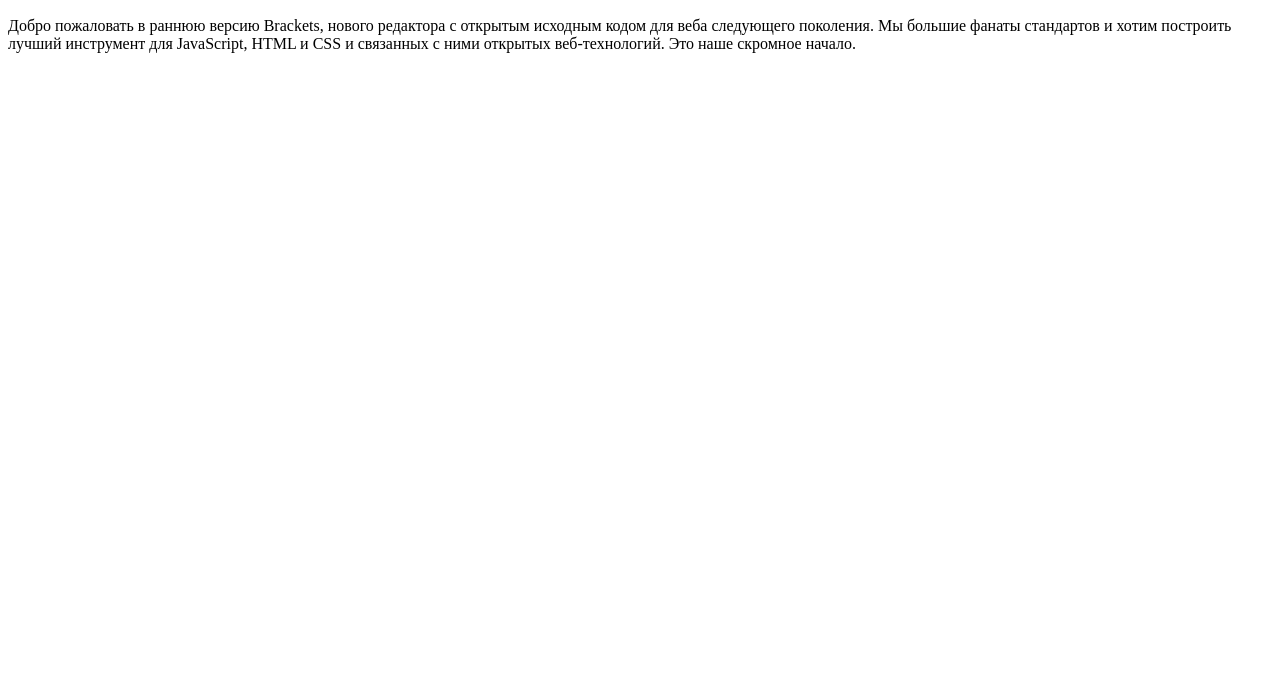
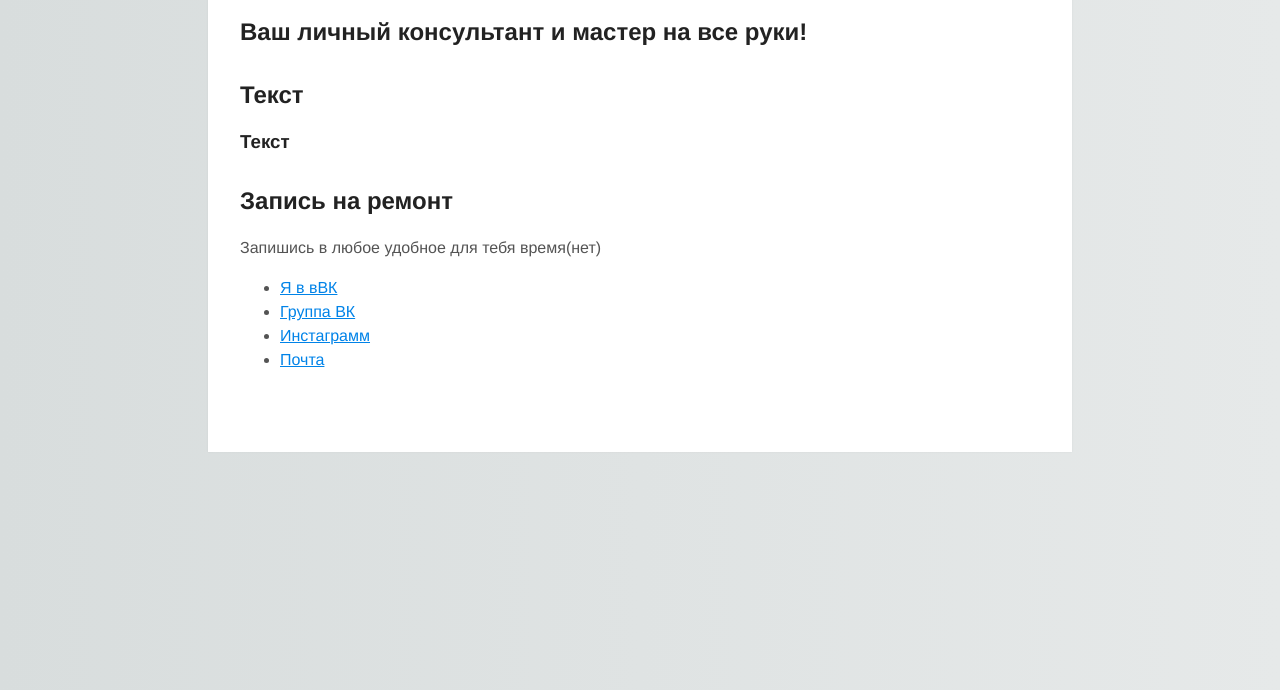
Before and after one commit to YoungEvgen/automaster_site, a plain HTML site: page index.html in a window 1280 px wide. Shown: the part 110-800 px from the top of the page. Drawn offline with Linux system fonts and the light colour scheme.

Commit message:
Add files via upload

```diff
--- a/index.html
+++ b/index.html
@@ -1,23 +1,34 @@
 <!DOCTYPE html>
-<html lang="ru">
-<head>
-<meta charset="utf-8" />
-<title>Документ без названия</title>
-</head>
-<body>
-<h1>НАЧАЛО РАБОТЫ С BRACKETS</h1>
-		<h2>Ваше личное руководство!</h2>
+<html>
+
+    <head>
+        <meta charset="utf-8">
+        <meta http-equiv="X-UA-Compatible" content="IE=edge">
+        <title>Автомастер!</title>
+        <meta name="description" content="Интерактивное руководство по началу работы в Brackets.">
+        <link rel="stylesheet" href="main.css">
+    </head>
+    <body>
+
+		<h1 align = "center">Автомастерская Александра в Ново-Комарово</h1>
+		<h2>Ваш личный консультант и мастер на все руки!</h2>
+
+		<h2>Текст</h2>
 
 		<!--
-			СДЕЛАНО С <3 И JAVASCRIPT
+			ОТНОШЕНИЯ МЕЖДУ HTML, CSS И JAVASCRIPT
 		-->
+		<h3>Текст</h3>
 
-
+		<h2>Запись на ремонт</h2>
 		<p>
-			Добро пожаловать в раннюю версию Brackets, нового редактора с открытым исходным
-			кодом для веба следующего поколения. Мы большие фанаты стандартов и хотим построить лучший
-			инструмент для JavaScript, HTML и CSS и связанных с ними открытых веб-технологий. Это наше
-			скромное начало.
+			Запишись в любое удобное для тебя время(нет)
 		</p>
-</body>
+		<ul>
+			<li><a href="https://vk.com/id402309621">Я в вВК</a></li>
+			<li><a href="https://vk.com/id402309621">Группа ВК</a></li>
+			<li><a href="https://vk.com/id402309621">Инстаграмм</a></li>
+			<li><a href="https://vk.com/id402309621">Почта</a></li>
+		</ul>
+    </body>
 </html>
--- /dev/null
+++ b/main.css
@@ -0,0 +1,60 @@
+html {
+    background: #e6e9e9;
+    background-image: linear-gradient(270deg, rgb(230, 233, 233) 0%, rgb(216, 221, 221) 100%);
+    -webkit-font-smoothing: antialiased;
+}
+
+body {
+    background: #fff;
+    box-shadow: 0 0 2px rgba(0, 0, 0, 0.06);
+    color: #545454;
+    font-family: "Helvetica Neue", Helvetica, Arial, sans-serif;
+    font-size: 16px;
+    line-height: 1.5;
+    margin: 0 auto;
+    max-width: 800px;
+    padding: 2em 2em 4em;
+}
+
+h1, h2, h3, h4, h5, h6 {
+    color: #222;
+    font-weight: 600;
+    line-height: 1.3;
+}
+
+h2 {
+    margin-top: 1.3em;
+}
+
+a {
+    color: #0083e8;
+}
+
+b, strong {
+    font-weight: 600;
+}
+
+samp {
+    display: none;
+}
+
+img {
+    animation: colorize 2s cubic-bezier(0, 0, .78, .36) 1;
+    background: transparent;
+    border: 10px solid rgba(0, 0, 0, 0.12);
+    border-radius: 4px;
+    display: block;
+    margin: 1.3em auto;
+    max-width: 95%;
+}
+
+@keyframes colorize {
+    0% {
+        -webkit-filter: grayscale(100%);
+        filter: grayscale(100%);
+    }
+    100% {
+        -webkit-filter: grayscale(0%);
+        filter: grayscale(0%);
+    }
+}
```
